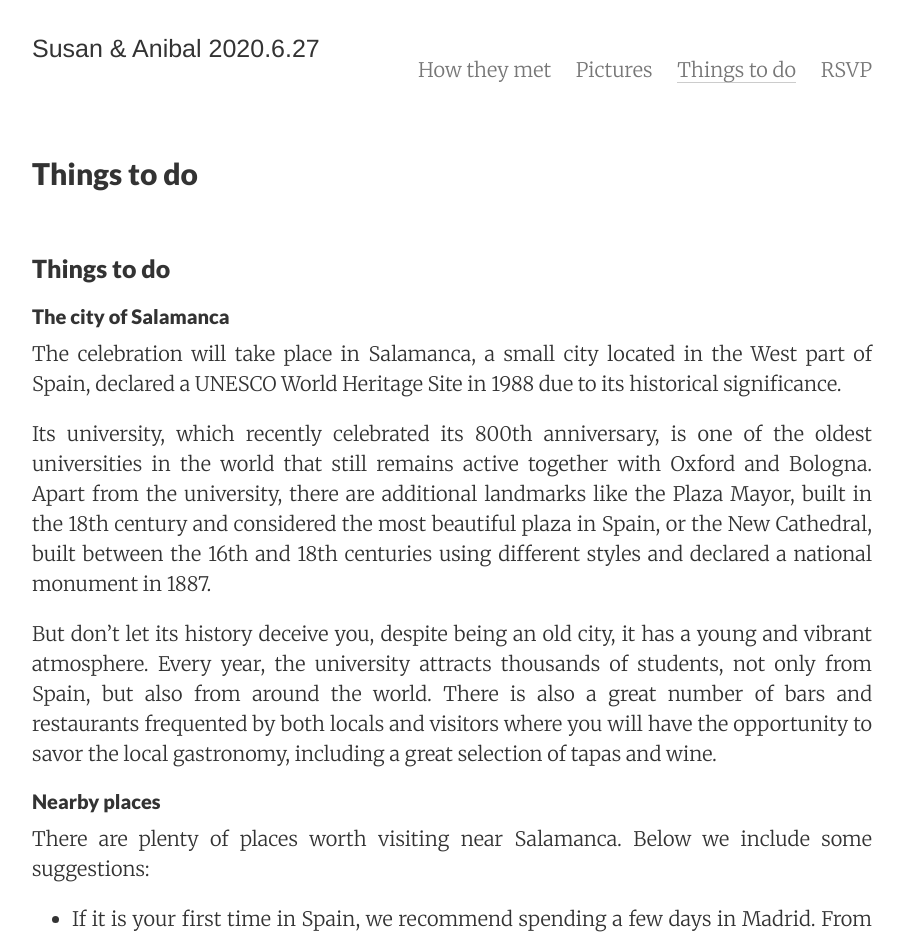
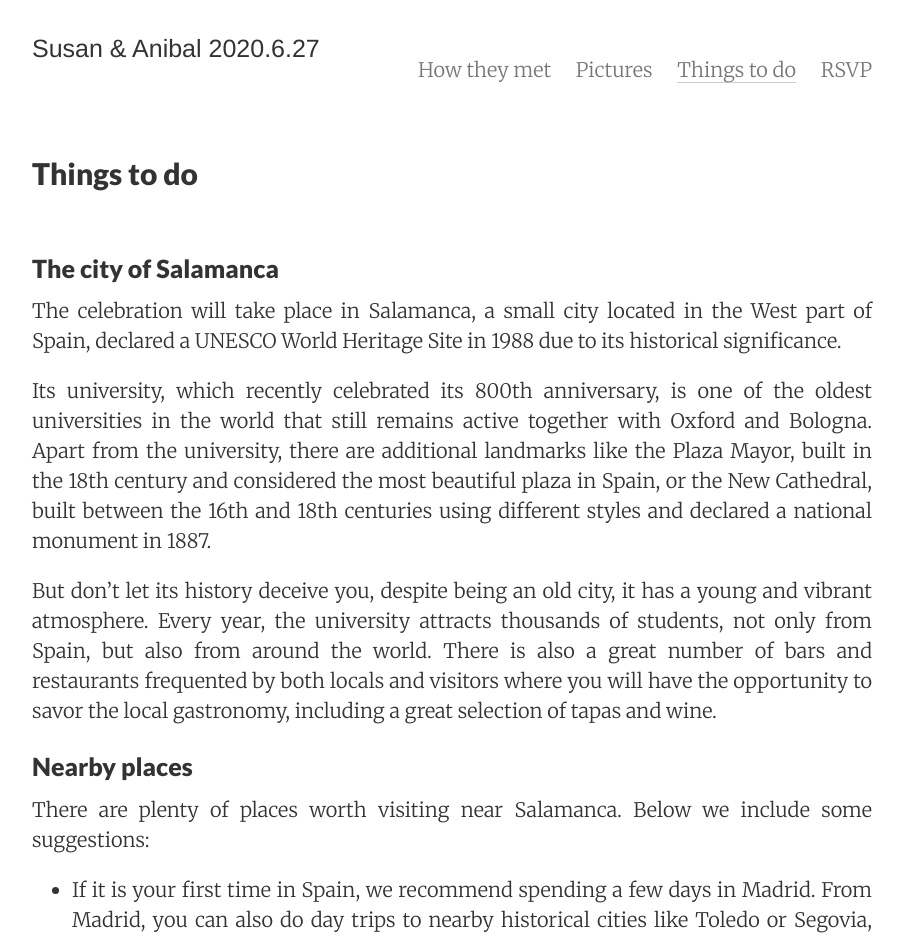
Before and after one commit to fengtingzhang/susanandanibal, a Jekyll site: the page built from pages/things_to_do.md, in a window 1280 px wide. Shown: the top 937 px of the page, without its empty margins (188-1092 px from the left). Built offline with Jekyll 4.4.1, drawn with Linux system fonts in a browser that asks for light colours; some web fonts are replaced.

Commit message:
removed redundant title in 'things_to_do.md'

```diff
--- a/pages/things_to_do.md
+++ b/pages/things_to_do.md
@@ -5,9 +5,7 @@ permalink: /location/
 tags: location
 ---
 
-<h3>Things to do</h3>
-
-<h4>The city of Salamanca</h4>
+<h3>The city of Salamanca</h3>
 
 The celebration will take place in Salamanca, a small city located in the West part of Spain, declared a UNESCO World Heritage Site in 1988 due to its historical significance.
 
@@ -15,7 +13,7 @@ Its university, which recently celebrated its 800th anniversary, is one of the o
 
 But don’t let its history deceive you, despite being an old city, it has a young and vibrant atmosphere. Every year, the university attracts thousands of students, not only from Spain, but also from around the world. There is also a great number of bars and restaurants frequented by both locals and visitors where you will have the opportunity to savor the local gastronomy, including a great selection of tapas and wine.
 
-<h4>Nearby places</h4>
+<h3>Nearby places</h3>
 
 There are plenty of places worth visiting near Salamanca. Below we include some suggestions:
 
```
